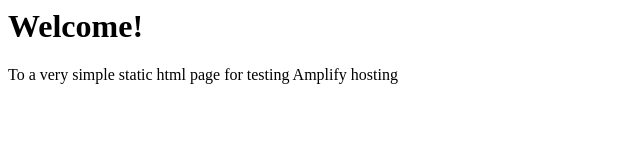
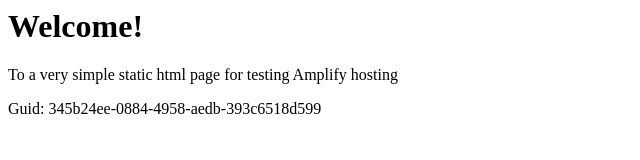
Before and after one commit to aws-aemilia-bom/Github-PR-Commit-Integration-Test-DoNotTouch-GithubWebhookPreviewCanaryTest-v1-prod-ap-south-1, a website: page src/index.html in a window 1280 px wide. Shown: the whole page, without its empty margins (0-640 px from the left). Drawn offline with Linux system fonts and the light colour scheme.

Commit message:
commit from integ tests

```diff
--- a/src/index.html
+++ b/src/index.html
@@ -1,3 +1,5 @@
+
+
 <html lang="en">
 
 <head>
@@ -10,6 +12,6 @@
 <body>
     <h1>Welcome!</h1>
     <p>To a very simple static html page for testing Amplify hosting</p>
-</body>
+    <p>Guid: 345b24ee-0884-4958-aedb-393c6518d599</p></body>
 
 </html>
```
